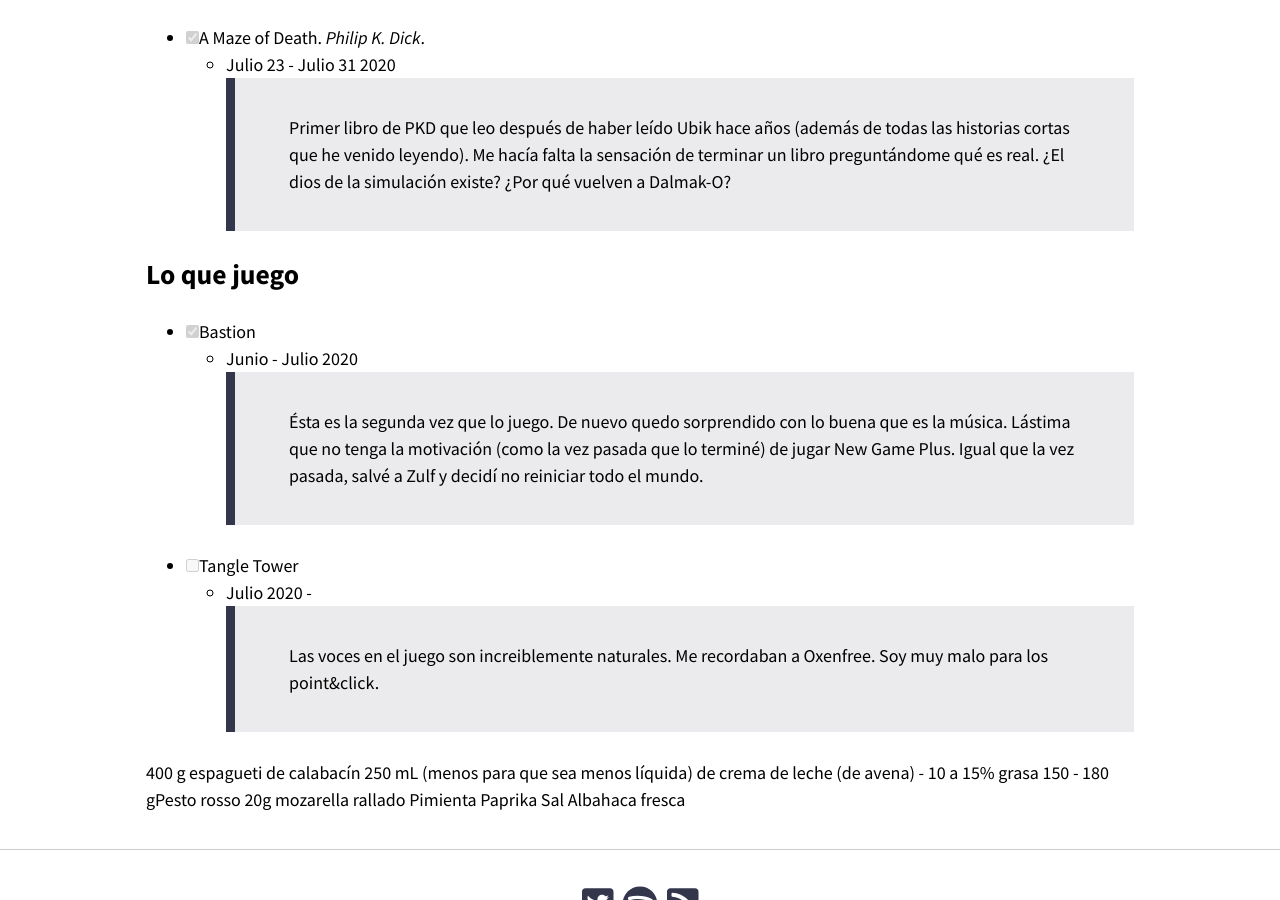
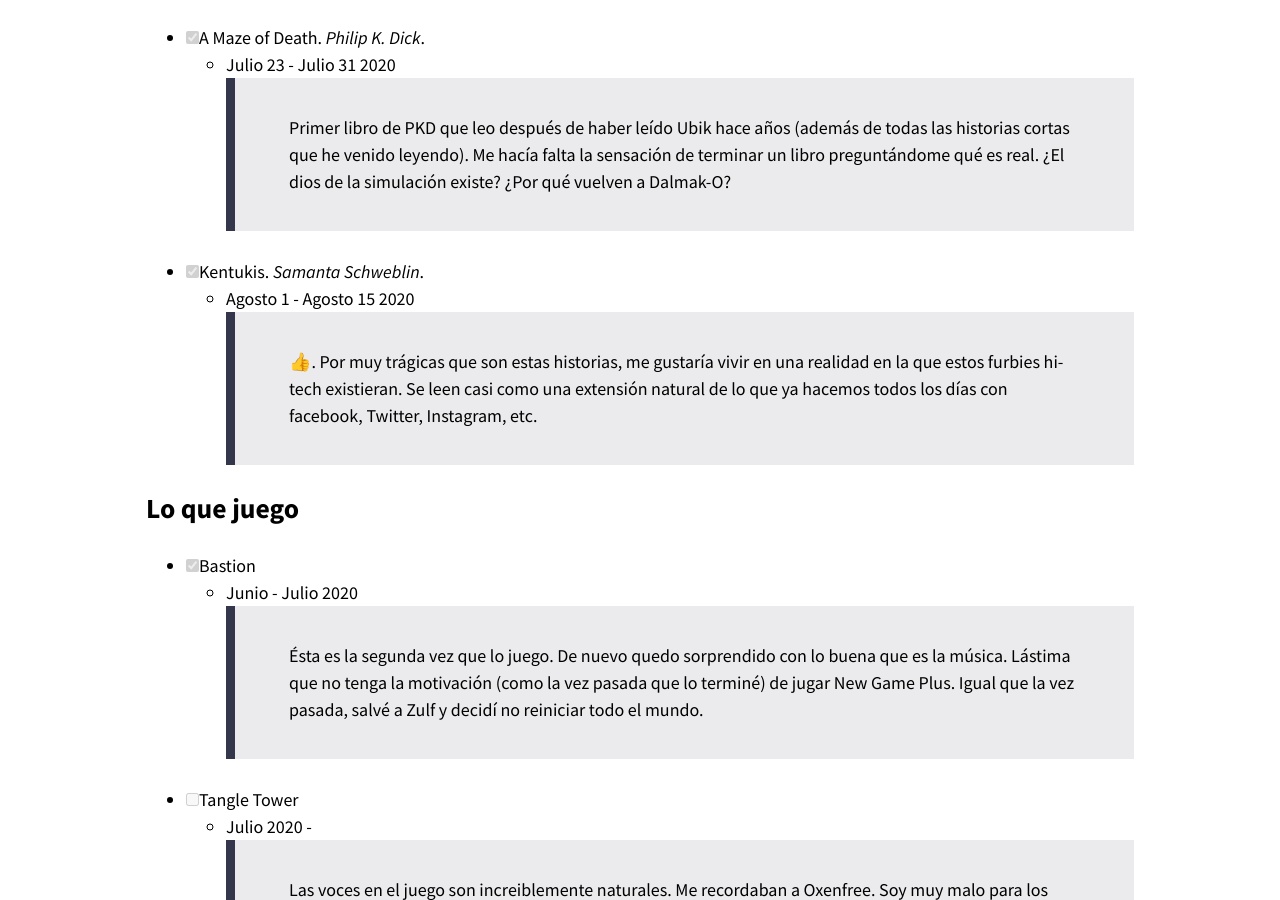
Before and after one commit to synthbiont/synthbiont.github.io, a Jekyll site: the page built from leo.md, in a window 1280 px wide and 900 px high, scrolled down 1375 px. Built offline with Jekyll 4.4.1, drawn with Linux system fonts in a browser that asks for light colours; nearby versions of some CDN libraries; emoji names are drawn with the system emoji font; our own code applies the rules of GitHub Pages for plain Markdown files.

Commit message:
Edited Note

```diff
--- a/leo.md
+++ b/leo.md
@@ -29,8 +29,12 @@ permalink: /leo/
 
 
 - [x] A Maze of Death. *Philip K. Dick*.
-  -  Julio 23 - Julio 31 2020
+  - Julio 23 - Julio 31 2020
      > Primer libro de PKD que leo después de haber leído Ubik hace años (además de todas las historias cortas que he venido leyendo). Me hacía falta la sensación de terminar un libro preguntándome qué es real. ¿El dios de la simulación existe? ¿Por qué vuelven a Dalmak-O?
+
+- [x] Kentukis. *Samanta Schweblin*.
+  - Agosto 1 - Agosto 15 2020
+     > :thumbsup:. Por muy trágicas que son estas historias, me gustaría vivir en una realidad en la que estos furbies hi-tech existieran. Se leen casi como una extensión natural de lo que ya hacemos todos los días con facebook, Twitter, Instagram, etc.
 
 ## Lo que juego
 
```
Also changed, not shown: other parts of leo.md (+1 -1 lines).
